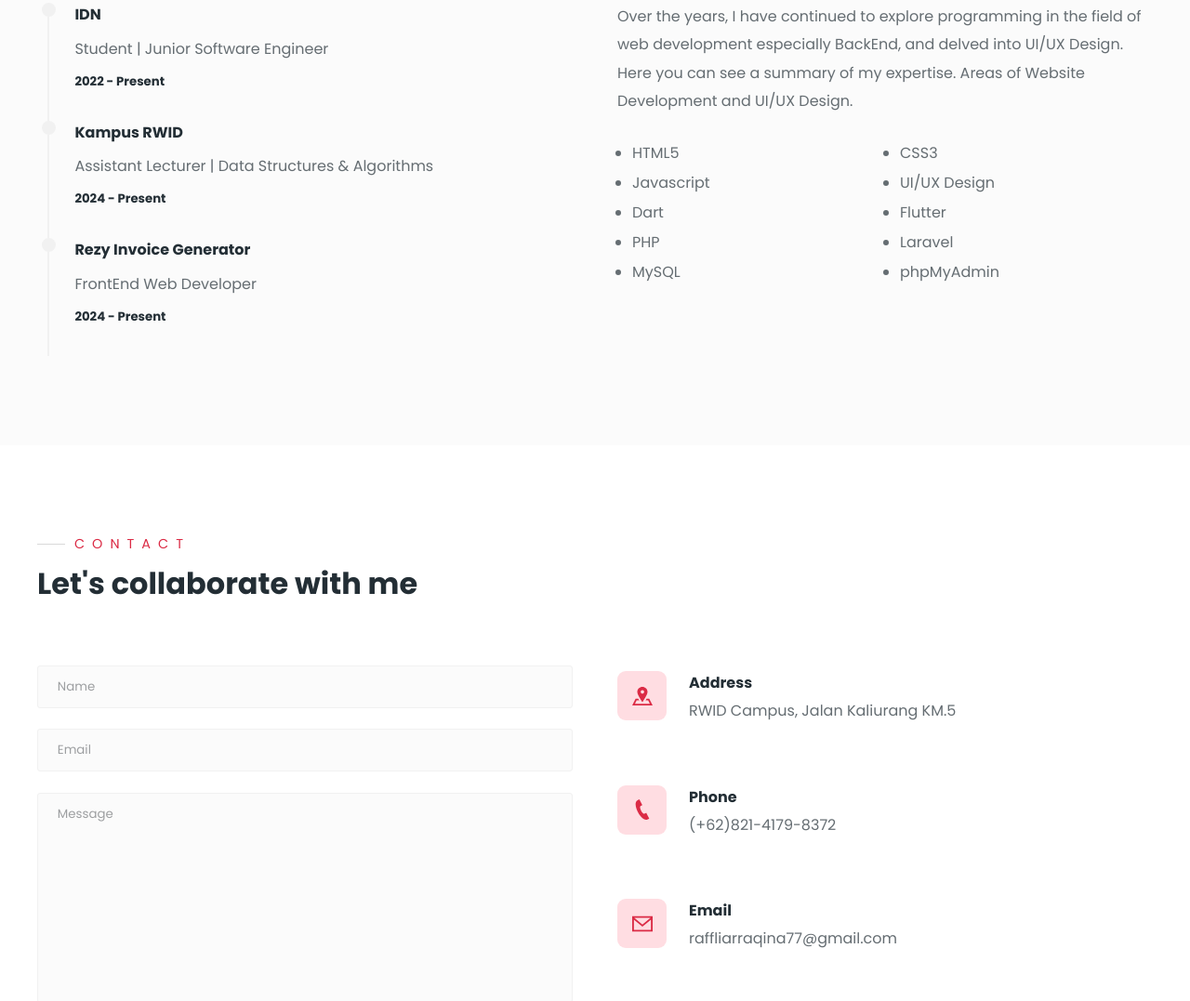
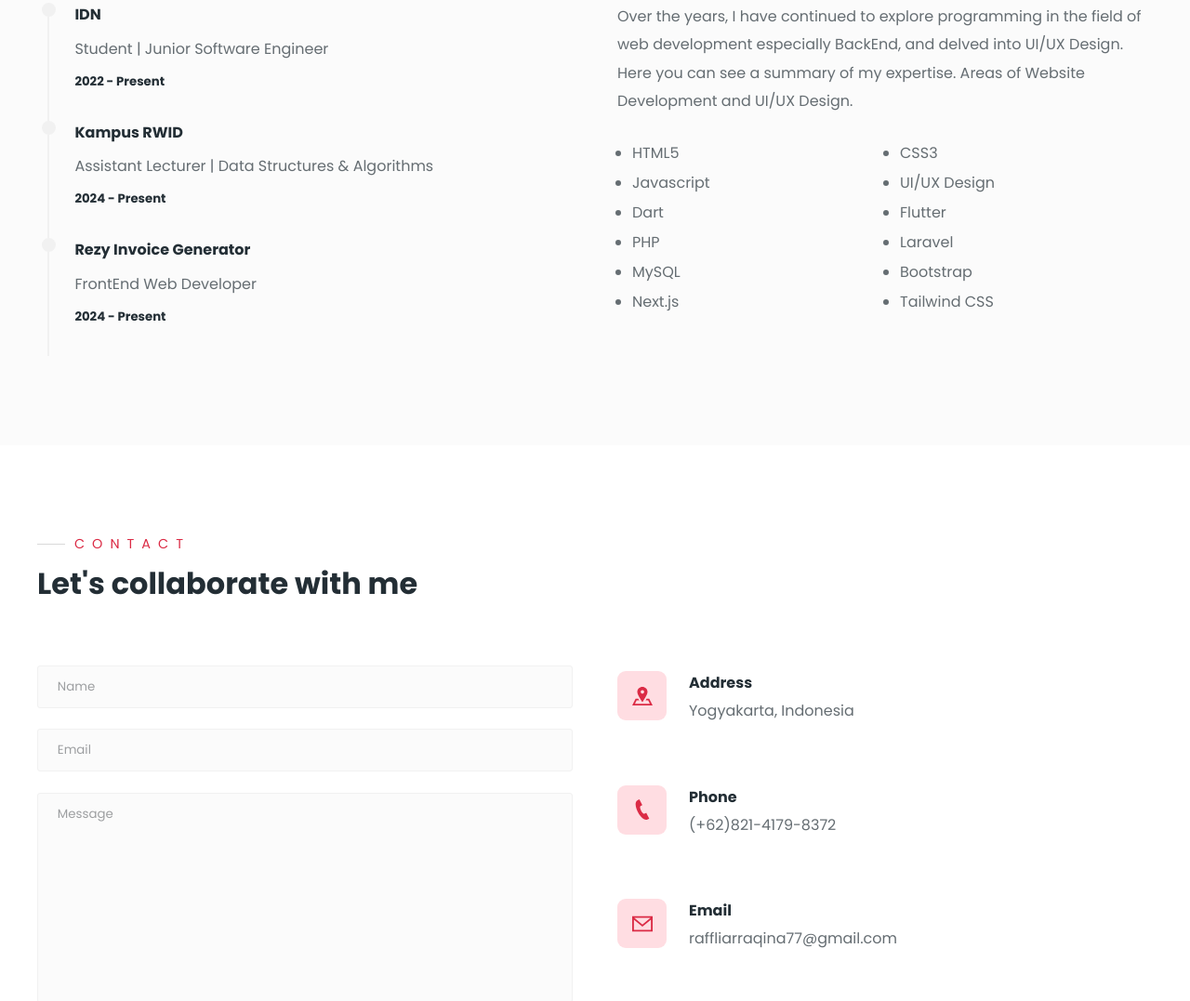
Before and after one commit to raffliarraqina/newprofile, a plain HTML site: page index.html in a window 1280 px wide. Shown: the part 3931-5008 px from the top of the page at 93% size. Drawn offline with Linux system fonts and the light colour scheme.

Commit message:
portfolio update 5

```diff
--- a/index.html
+++ b/index.html
@@ -431,6 +431,7 @@
               <li>Dart</li>
               <li>PHP</li>
               <li>MySQL</li>
+              <li>Next.js</li>
             </ul>
 
             <ul>
@@ -438,7 +439,8 @@
               <li>UI/UX Design</li>
               <li>Flutter</li>
               <li>Laravel</li>
-              <li>phpMyAdmin</li>
+              <li>Bootstrap</li>
+              <li>Tailwind CSS</li>
             </ul>
           </div>
         </div>
@@ -481,7 +483,7 @@
           </div>
           <div class="contact-item-detail">
             <h4>Address</h4>
-            <p>RWID Campus, Jalan Kaliurang KM.5</p>
+            <p>Yogyakarta, Indonesia</p>
           </div>
         </div>
 
```
